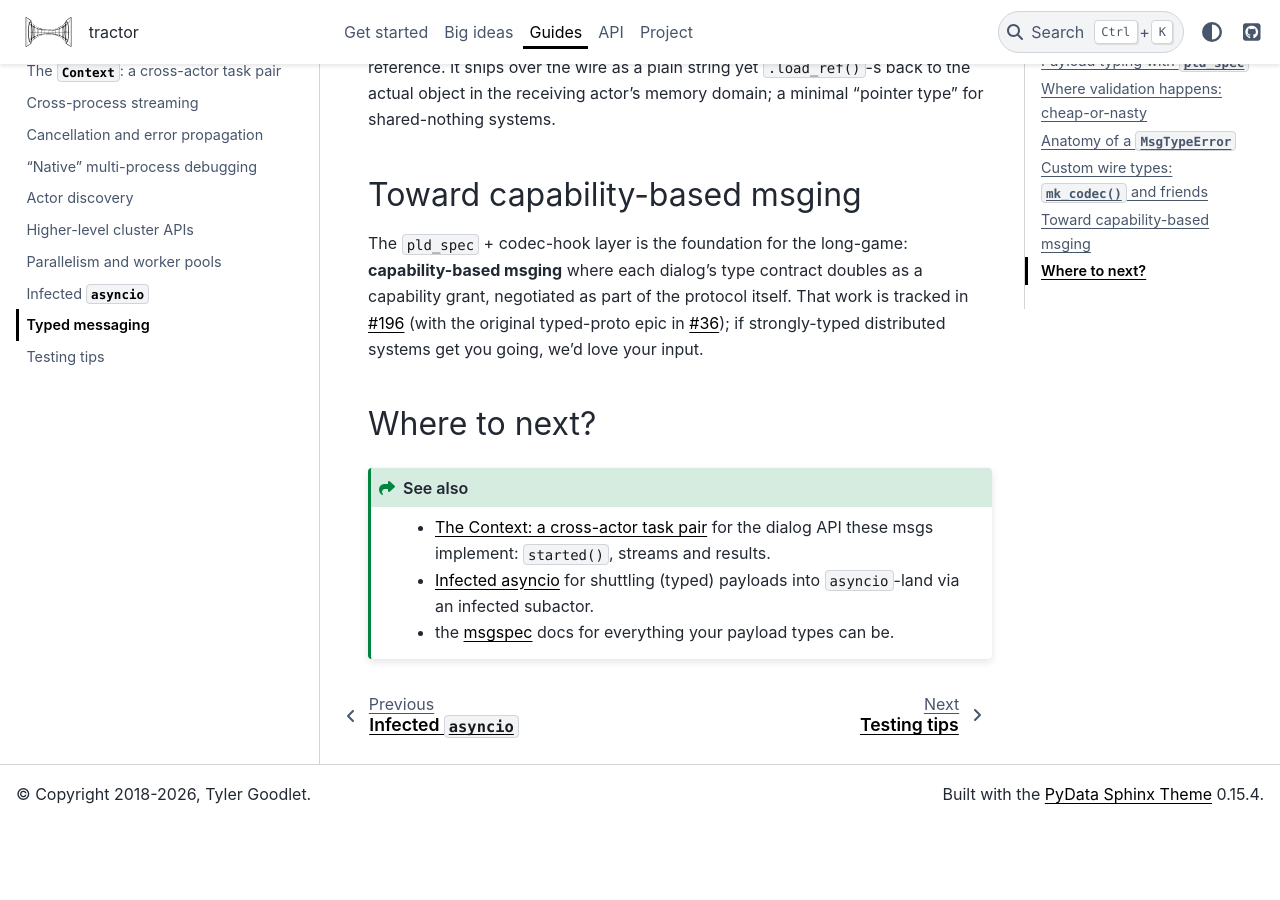
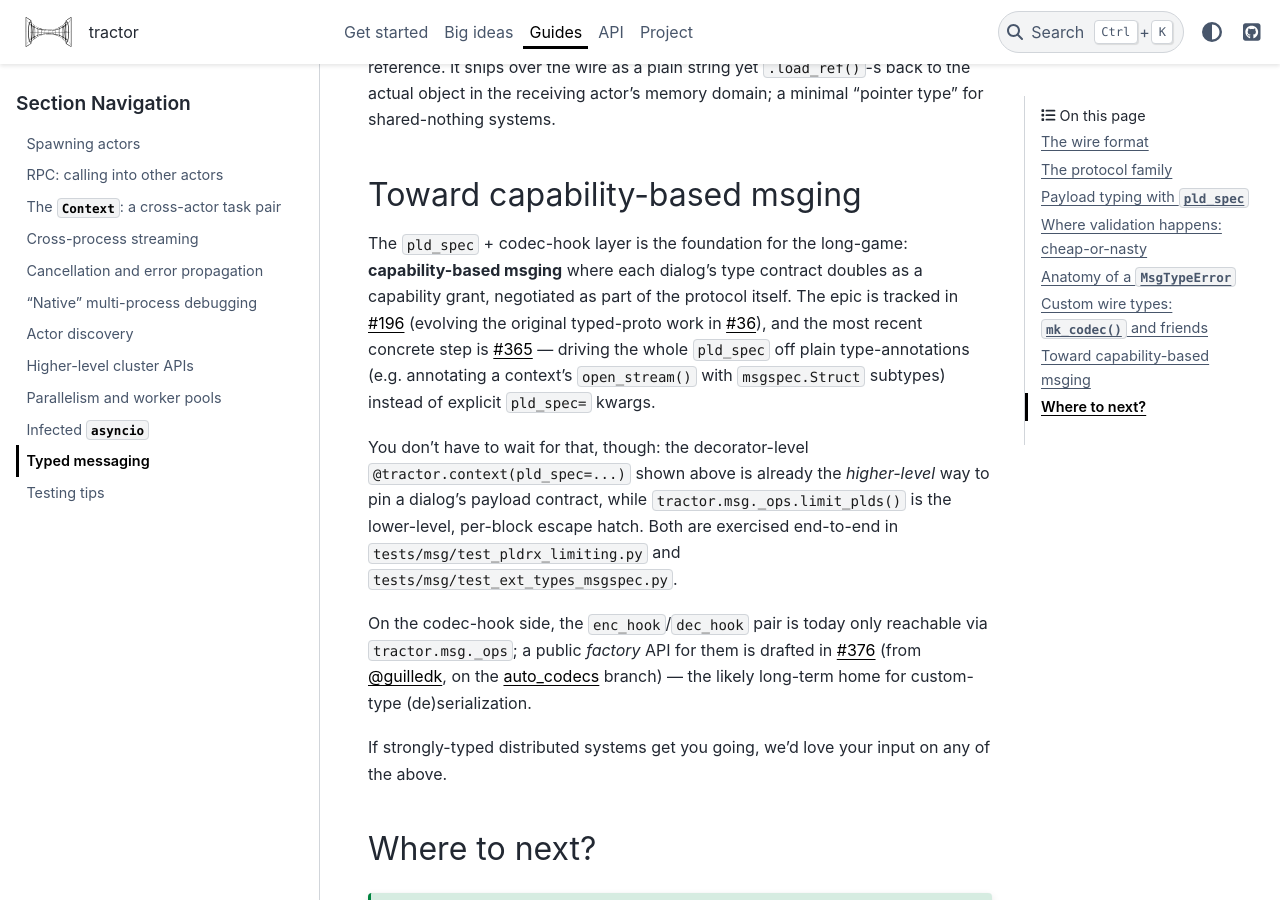
Before and after one commit to goodboy/tractor, a Sphinx documentation site: the page built from docs/guide/msging.rst, in a window 1280 px wide and 900 px high, scrolled down 5142 px. Built offline with Sphinx 7.4.7 and the PyData theme 0.15.4, drawn with Linux system fonts in a browser that asks for light colours; before the commit the page ends 5966 px from its top, so only the background shows below that.

Commit message:
Expand caps-based-msging docs w/ #365, #376 + tests
The "Toward capability-based msging" section only pointed at the
`#196`/`#36` epics. Fold in the concrete recent state,

- `#365` as the most recent step: driving the whole `pld_spec` off
  plain type-annotations (e.g. annotating a context's
  `open_stream()` with `msgspec.Struct` subtypes) rather than
  explicit `pld_spec=` kwargs.
- clarify that the decorator-level `@tractor.context(pld_spec=...)`
  is already the higher-level path (vs the lower-level
  `tractor.msg._ops.limit_plds()` escape hatch), pointing at
  `tests/msg/test_pldrx_limiting.py` + `test_ext_types_msgspec.py`
  which exercise both.
- `#376` (from @guilledk, `auto_codecs` branch) as the drafted
  public factory API for the `enc_hook`/`dec_hook` pair (today only
  reachable via `tractor.msg._ops`).

Addresses the caps-based-msging bullet in #472.

(this patch was generated in some part by [`claude-code`][claude-code-gh])
[claude-code-gh]: https://github.com/anthropics/claude-code

```diff
--- a/docs/guide/msging.rst
+++ b/docs/guide/msging.rst
@@ -238,9 +238,31 @@ Toward capability-based msging
 The ``pld_spec`` + codec-hook layer is the foundation for the
 long-game: **capability-based msging** where each dialog's
 type contract doubles as a capability grant, negotiated as part
-of the protocol itself. That work is tracked in `#196`_ (with the
-original typed-proto epic in `#36`_); if strongly-typed
-distributed systems get you going, we'd love your input.
+of the protocol itself. The epic is tracked in `#196`_ (evolving
+the original typed-proto work in `#36`_), and the most recent
+concrete step is `#365`_ — driving the whole ``pld_spec`` off
+plain type-annotations (e.g. annotating a context's
+``open_stream()`` with ``msgspec.Struct`` subtypes) instead of
+explicit ``pld_spec=`` kwargs.
+
+You don't have to wait for that, though: the decorator-level
+``@tractor.context(pld_spec=...)`` shown above is already the
+*higher-level* way to pin a dialog's payload contract, while
+``tractor.msg._ops.limit_plds()`` is the lower-level, per-block
+escape hatch. Both are exercised end-to-end in
+``tests/msg/test_pldrx_limiting.py`` and
+``tests/msg/test_ext_types_msgspec.py``.
+
+On the codec-hook side, the ``enc_hook``/``dec_hook`` pair is
+today only reachable via ``tractor.msg._ops``; a public *factory*
+API for them is drafted in `#376`_ (from
+`@guilledk <https://github.com/guilledk>`_, on the
+`auto_codecs <https://github.com/goodboy/tractor/tree/auto_codecs>`_
+branch) — the likely long-term home for custom-type
+(de)serialization.
+
+If strongly-typed distributed systems get you going, we'd love
+your input on any of the above.
 
 Where to next?
 --------------
@@ -258,3 +280,5 @@ Where to next?
 .. _(un)protocol: https://zguide.zeromq.org/docs/chapter7/#Unprotocols
 .. _#196: https://github.com/goodboy/tractor/issues/196
 .. _#36: https://github.com/goodboy/tractor/issues/36
+.. _#365: https://github.com/goodboy/tractor/issues/365
+.. _#376: https://github.com/goodboy/tractor/pull/376
```
